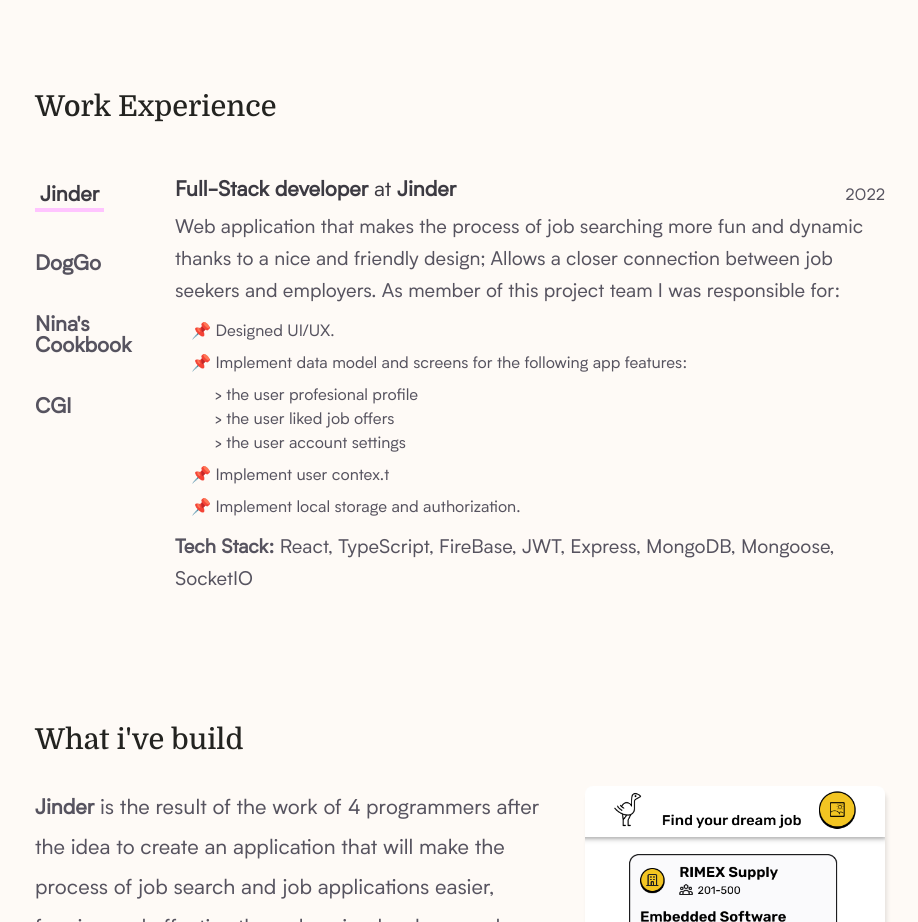
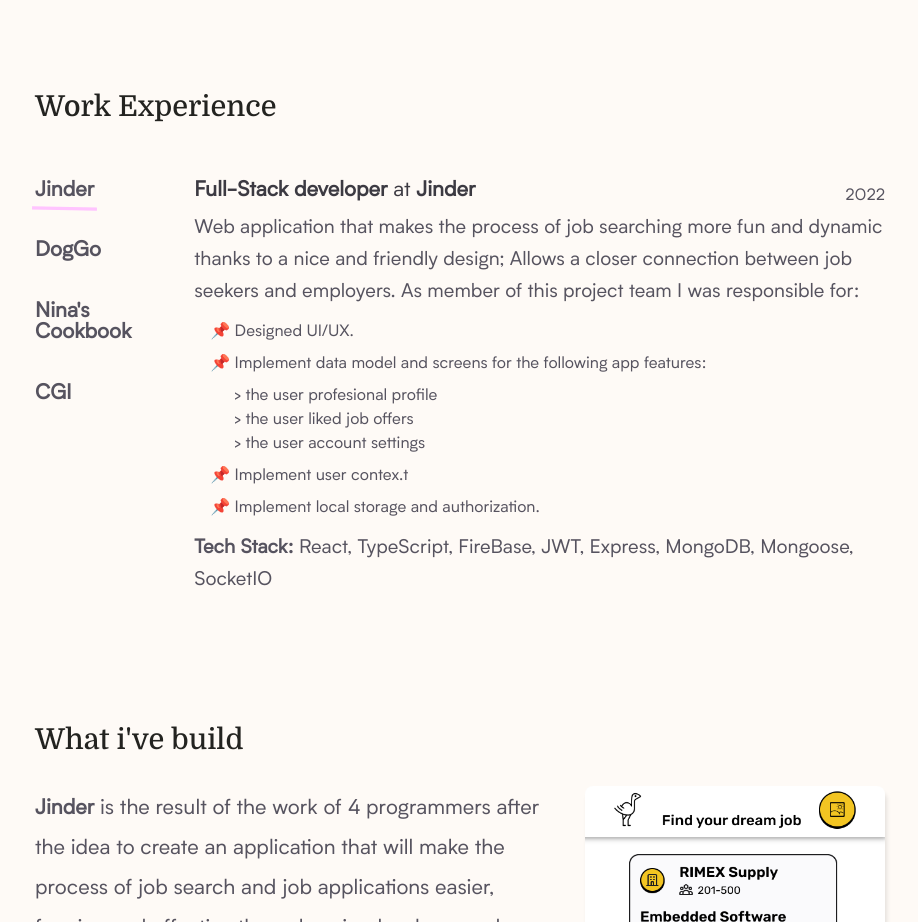
Before and after one commit to karenplanas/kppTheWeb, a React (Create React App) app in the folder client/: page / in a window 1280 px wide. Shown: the part 1440-2362 px from the top of the page, without its empty margins (180-1098 px from the left). Built offline with nearby package versions, Linux system fonts and the light colour scheme.

Commit message:
style: add hover effect on experiences

```diff
--- a/client/src/components/Experience/Experience.css
+++ b/client/src/components/Experience/Experience.css
@@ -2,6 +2,7 @@
   display: flex;
   padding-top: var(--spacing-4);
   padding-bottom: var(--spacing-4);
+  gap: var(--spacing-4)
 }
 
 .Experience-list ul {
@@ -15,30 +16,12 @@
    padding-bottom: var(--spacing-3);
    gap: var(--spacing-5);
    cursor: pointer;
-   max-width: 140px;
    width: 100%;
 }
-
-.Experience-list li:hover {
-  padding-bottom: 5px;
-  border-bottom: solid 4px var(--Cotton-candy);
-  color: var(--Gray-dark);
-}
-
-.selected {
-  padding: 5px;
-  border-bottom: solid 4px var(--Cotton-candy);
-  color: var(--Gray-dark);
-  /* background-color: var(--Cotton-candy);
-  border-radius: var(--spacing-2); */
-}
-
 
 .Experience-details {
   padding-top: var(--spacing-3);
   padding-bottom: var(--spacing-3);
-  max-width: 710px;
-  min-width: 710px;
   width: 100%;
 
   max-height: 460px;
@@ -110,3 +93,43 @@
 .not-bold {
   font-weight: 500;
 }
+
+.Experience-list li {
+  position: relative;
+  z-index: 10;
+}
+
+.Experience-list li:before {
+  z-index: 5;
+  content: "";
+  width: 100%;
+  position: absolute;
+  bottom: -12px;
+  height: 3px;
+  left: 0;
+  display: block;
+  background: var(--Cotton-candy);
+  transform: translate3d(0,5px,0);
+  transition: all .2s cubic-bezier(.175,.885,.32,1.275);
+  opacity: 0;
+}
+
+.Experience-list li:nth-child(odd):hover:before {
+  opacity: 1;
+  transform: translateZ(0) rotate(1deg);
+}
+
+.Experience-list li.selected:nth-child(odd):before {
+  opacity: 1;
+  transform: translateZ(0) scale3d(1.1,1.1,1.1)  rotate(1deg);
+}
+
+.Experience-list li:nth-child(even):hover:before {
+  opacity: 1;
+  transform: translateZ(0) rotate(-1deg);
+}
+
+.Experience-list li.selected:nth-child(even):before {
+  opacity: 1;
+  transform: translateZ(0) scale3d(1.1,1.1,1.1)  rotate(-1deg);
+}
```
Also changed, not shown: client/src/App.css (added), client/src/components/Projects/Projects.css (line endings or trailing spaces), 1 other file (tests, documents, lock files or other folders).
